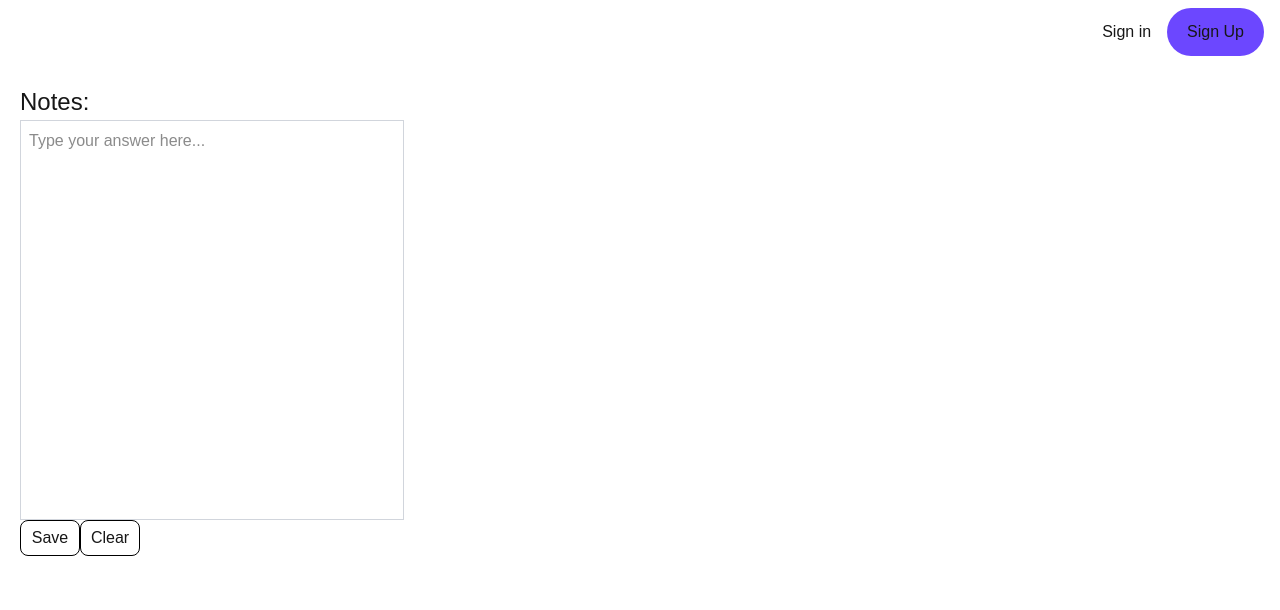
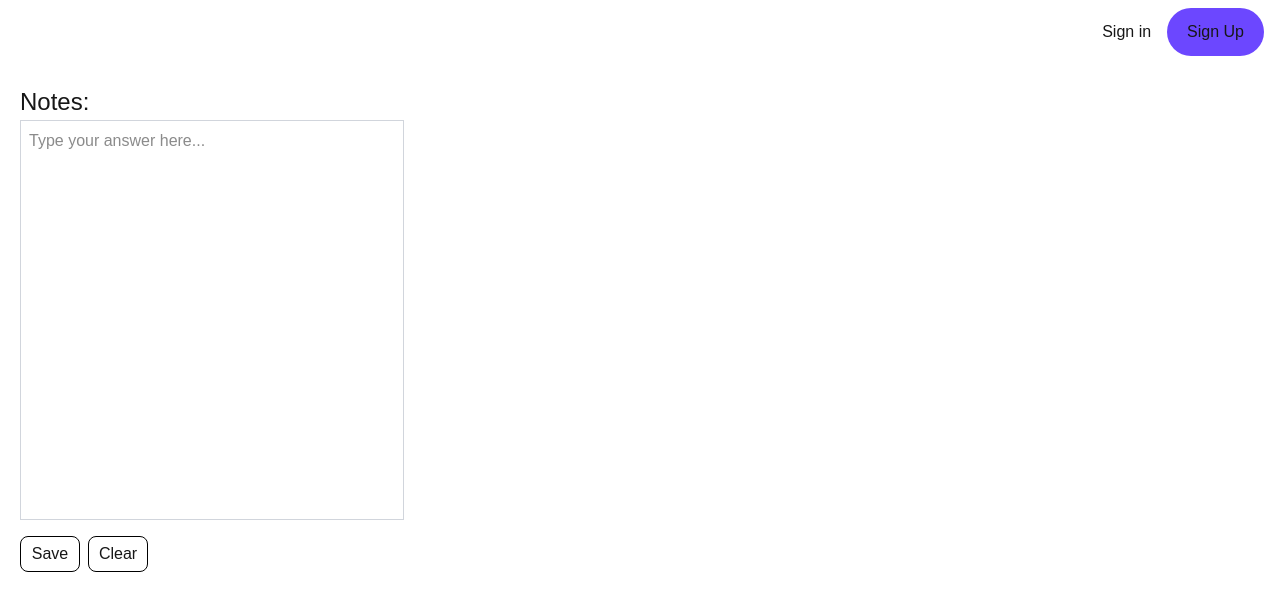
Before and after one commit to JumboCode/food-for-free, a Next.js app: page /note in a window 1280 px wide. Shown: the top 610 px of the page. Built offline with nearby package versions, Linux system fonts and the light colour scheme; no server answers.

Commit message:
fixed styling (added more spacing for save and clear buttons), fixed code style/indentation

```diff
--- a/src/app/components/notes.tsx
+++ b/src/app/components/notes.tsx
@@ -1,30 +1,24 @@
-"use client";
+'use client';
 
-import React from "react";
+import React from 'react';
 
 type NoteProps = {
     text: string;
     onChange: (newText: string) => void;
-
 };
 
 export default function Note({ text, onChange }: NoteProps) {
     return (
-
         <textarea
             value={text}
-      onChange={(e) => onChange(e.target.value)}
-      className="p-2 border border-gray-300  resize-none"
+            onChange={e => onChange(e.target.value)}
+            className="p-2 border border-gray-300 resize-none"
             placeholder="Type your answer here..."
             style={{
-        fontFamily: "Arial, sans-serif",
-        width: "30vw",
-        height: "50vh"
+                fontFamily: 'Arial, sans-serif',
+                width: '30vw',
+                height: '50vh',
             }}
-
-    ></textarea>
-
-
-
+        />
     );
 }
--- a/src/app/note/page.tsx
+++ b/src/app/note/page.tsx
@@ -1,54 +1,61 @@
+'use client';
+import { useState } from 'react';
+import Note from '../components/notes';
 
-"use client";
-import { useState } from "react";
-import Note from "../components/notes";
-
-// Note Component Function
 export default function NotePage() {
     const [notes, setNotes] = useState<string[]>([]);
-    const [currNote, setCurrNote] = useState<string>("");
-// Add a note function
+    const [currNote, setCurrNote] = useState<string>('');
+
+    // Add a note function
     const addNote = (note: string) => {
         // append string to current note
         setNotes([...notes, currNote]);
-        console.log("note saved:", currNote);
+    };
 
+    // clear the current note and the saved notes
+    const clearNote = () => {
+        setCurrNote('');
+        setNotes([]);
     };
-    // clear the current note and the saved notes
-    const clearNote = () =>{
-        console.log("cleared: ", currNote)
 
-        setCurrNote("");
-        setNotes([]);
-    }
+    return (
+        <div style={{ margin: '20px' }}>
+            {/* header */}
+            <h1 style={{ fontFamily: 'Arial, sans-serif', fontSize: '24px' }}>Notes:</h1>
 
-  return (
-    <div style = {{margin: "20px"}}>
-         {/* header */}
-    <h1 style={{ fontFamily: "Arial, sans-serif", fontSize: "24px"}}>Notes:</h1>
-         {/* note component */}
-        <div className="flex flex-col">
-        <Note text={currNote} onChange={(val) => setCurrNote(val)} />
+            {/* note component */}
+            <div className="flex flex-col mb-4">
+                <Note text={currNote} onChange={val => setCurrNote(val)} />
+            </div>
 
+            {/* buttons */}
+            <div className="flex gap-2">
+                <button
+                    className="hover:bg-gray-300"
+                    style={{
+                        border: 'black 1px solid',
+                        borderRadius: '8px',
+                        padding: '5px 5px',
+                        width: '60px',
+                    }}
+                    onClick={() => addNote(currNote)}
+                >
+                    Save
+                </button>
+
+                <button
+                    className="hover:bg-gray-300"
+                    style={{
+                        border: 'black 1px solid',
+                        borderRadius: '8px',
+                        padding: '5px 5px',
+                        width: '60px',
+                    }}
+                    onClick={() => clearNote()}
+                >
+                    Clear
+                </button>
+            </div>
         </div>
-        {/* save button  CHANGE THIS TAILWIND TO STYLESHEET?*/}
-       <button
-        className="SAVE hover:bg-gray-300" style={{
-        border: "black 1px solid",
-        borderRadius: "8px",
-        padding: "5px 5px",
-        width: "60px",
-       }}
-       onClick={() => addNote(currNote)}>Save</button>
-        {/* clear button. CHANGE THIS TAILWIND TO STYLESHEET?*/}
-       <button className="CLEAR hover:bg-gray-300" style={{
-        border: "black 1px solid",
-        borderRadius: "8px",
-        padding: "5px 5px",
-        width: "60px",
-
-       }}
-       onClick={() =>clearNote()}>Clear</button>
-    </div>
-  );
+    );
 }
```
Lines whose indentation alone changed are shown as unchanged.
